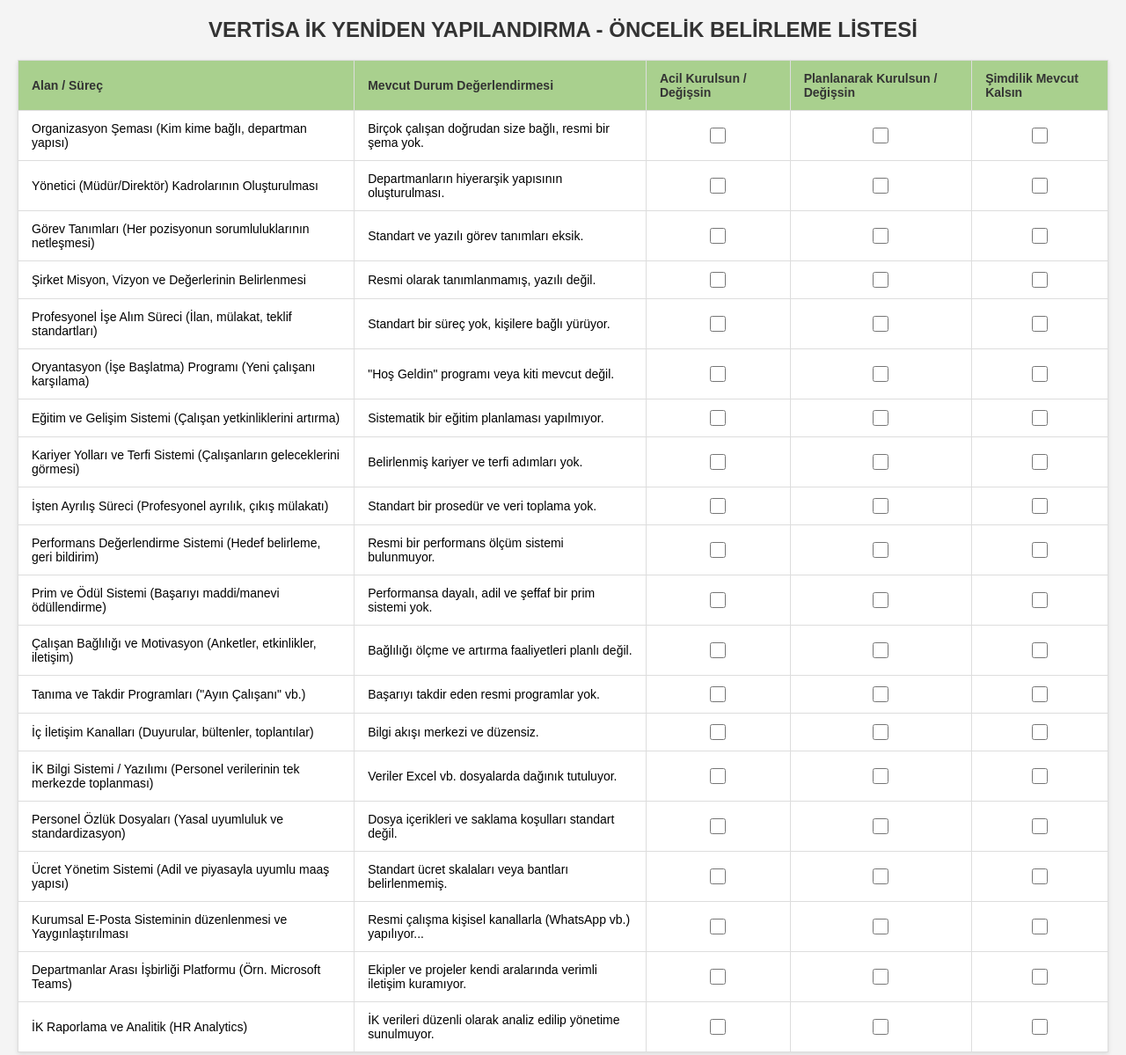
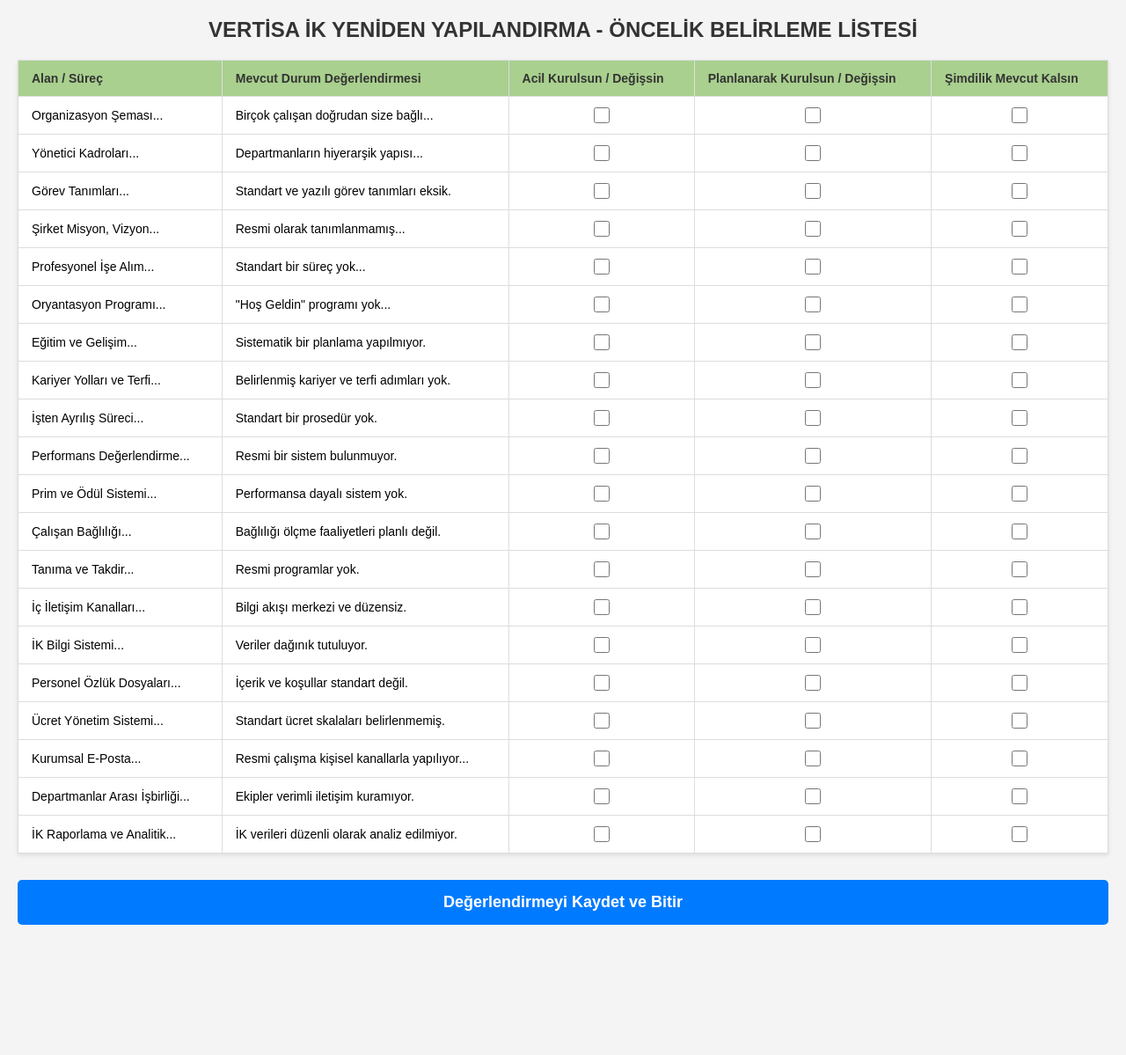
Before and after one commit to Sansverr/vertisaik, a website: page index.html in a window 1280 px wide. Shown: the top 1199 px of the page at 88% size. After the commit the page ends 1071 px from the top, so only its background shows below. Drawn offline with Linux system fonts and the light colour scheme.

Commit message:
Update index.html

```diff
--- a/index.html
+++ b/index.html
@@ -7,9 +7,7 @@
     <link href="style.css" rel="stylesheet" type="text/css" />
 </head>
 <body>
-
     <h1>VERTİSA İK YENİDEN YAPILANDIRMA - ÖNCELİK BELİRLEME LİSTESİ</h1>
-
     <div class="table-container">
         <table>
             <thead>
@@ -22,32 +20,32 @@
                 </tr>
             </thead>
             <tbody>
-                <tr><td>Organizasyon Şeması (Kim kime bağlı, departman yapısı)</td><td>Birçok çalışan doğrudan size bağlı, resmi bir şema yok.</td><td><input type="checkbox"></td><td><input type="checkbox"></td><td><input type="checkbox"></td></tr>
-                <tr><td>Yönetici (Müdür/Direktör) Kadrolarının Oluşturulması</td><td>Departmanların hiyerarşik yapısının oluşturulması.</td><td><input type="checkbox"></td><td><input type="checkbox"></td><td><input type="checkbox"></td></tr>
-                <tr><td>Görev Tanımları (Her pozisyonun sorumluluklarının netleşmesi)</td><td>Standart ve yazılı görev tanımları eksik.</td><td><input type="checkbox"></td><td><input type="checkbox"></td><td><input type="checkbox"></td></tr>
-                <tr><td>Şirket Misyon, Vizyon ve Değerlerinin Belirlenmesi</td><td>Resmi olarak tanımlanmamış, yazılı değil.</td><td><input type="checkbox"></td><td><input type="checkbox"></td><td><input type="checkbox"></td></tr>
-                <tr><td>Profesyonel İşe Alım Süreci (İlan, mülakat, teklif standartları)</td><td>Standart bir süreç yok, kişilere bağlı yürüyor.</td><td><input type="checkbox"></td><td><input type="checkbox"></td><td><input type="checkbox"></td></tr>
-                <tr><td>Oryantasyon (İşe Başlatma) Programı (Yeni çalışanı karşılama)</td><td>"Hoş Geldin" programı veya kiti mevcut değil.</td><td><input type="checkbox"></td><td><input type="checkbox"></td><td><input type="checkbox"></td></tr>
-                <tr><td>Eğitim ve Gelişim Sistemi (Çalışan yetkinliklerini artırma)</td><td>Sistematik bir eğitim planlaması yapılmıyor.</td><td><input type="checkbox"></td><td><input type="checkbox"></td><td><input type="checkbox"></td></tr>
-                <tr><td>Kariyer Yolları ve Terfi Sistemi (Çalışanların geleceklerini görmesi)</td><td>Belirlenmiş kariyer ve terfi adımları yok.</td><td><input type="checkbox"></td><td><input type="checkbox"></td><td><input type="checkbox"></td></tr>
-                <tr><td>İşten Ayrılış Süreci (Profesyonel ayrılık, çıkış mülakatı)</td><td>Standart bir prosedür ve veri toplama yok.</td><td><input type="checkbox"></td><td><input type="checkbox"></td><td><input type="checkbox"></td></tr>
-                <tr><td>Performans Değerlendirme Sistemi (Hedef belirleme, geri bildirim)</td><td>Resmi bir performans ölçüm sistemi bulunmuyor.</td><td><input type="checkbox"></td><td><input type="checkbox"></td><td><input type="checkbox"></td></tr>
-                <tr><td>Prim ve Ödül Sistemi (Başarıyı maddi/manevi ödüllendirme)</td><td>Performansa dayalı, adil ve şeffaf bir prim sistemi yok.</td><td><input type="checkbox"></td><td><input type="checkbox"></td><td><input type="checkbox"></td></tr>
-                <tr><td>Çalışan Bağlılığı ve Motivasyon (Anketler, etkinlikler, iletişim)</td><td>Bağlılığı ölçme ve artırma faaliyetleri planlı değil.</td><td><input type="checkbox"></td><td><input type="checkbox"></td><td><input type="checkbox"></td></tr>
-                <tr><td>Tanıma ve Takdir Programları ("Ayın Çalışanı" vb.)</td><td>Başarıyı takdir eden resmi programlar yok.</td><td><input type="checkbox"></td><td><input type="checkbox"></td><td><input type="checkbox"></td></tr>
-                <tr><td>İç İletişim Kanalları (Duyurular, bültenler, toplantılar)</td><td>Bilgi akışı merkezi ve düzensiz.</td><td><input type="checkbox"></td><td><input type="checkbox"></td><td><input type="checkbox"></td></tr>
-                <tr><td>İK Bilgi Sistemi / Yazılımı (Personel verilerinin tek merkezde toplanması)</td><td>Veriler Excel vb. dosyalarda dağınık tutuluyor.</td><td><input type="checkbox"></td><td><input type="checkbox"></td><td><input type="checkbox"></td></tr>
-                <tr><td>Personel Özlük Dosyaları (Yasal uyumluluk ve standardizasyon)</td><td>Dosya içerikleri ve saklama koşulları standart değil.</td><td><input type="checkbox"></td><td><input type="checkbox"></td><td><input type="checkbox"></td></tr>
-                <tr><td>Ücret Yönetim Sistemi (Adil ve piyasayla uyumlu maaş yapısı)</td><td>Standart ücret skalaları veya bantları belirlenmemiş.</td><td><input type="checkbox"></td><td><input type="checkbox"></td><td><input type="checkbox"></td></tr>
-                <tr><td>Kurumsal E-Posta Sisteminin düzenlenmesi ve Yaygınlaştırılması</td><td>Resmi çalışma kişisel kanallarla (WhatsApp vb.) yapılıyor...</td><td><input type="checkbox"></td><td><input type="checkbox"></td><td><input type="checkbox"></td></tr>
-                <tr><td>Departmanlar Arası İşbirliği Platformu (Örn. Microsoft Teams)</td><td>Ekipler ve projeler kendi aralarında verimli iletişim kuramıyor.</td><td><input type="checkbox"></td><td><input type="checkbox"></td><td><input type="checkbox"></td></tr>
-                <tr><td>İK Raporlama ve Analitik (HR Analytics)</td><td>İK verileri düzenli olarak analiz edilip yönetime sunulmuyor.</td><td><input type="checkbox"></td><td><input type="checkbox"></td><td><input type="checkbox"></td></tr>
+                <tr><td>Organizasyon Şeması...</td><td>Birçok çalışan doğrudan size bağlı...</td><td><input type="checkbox"></td><td><input type="checkbox"></td><td><input type="checkbox"></td></tr>
+                <tr><td>Yönetici Kadroları...</td><td>Departmanların hiyerarşik yapısı...</td><td><input type="checkbox"></td><td><input type="checkbox"></td><td><input type="checkbox"></td></tr>
+                <tr><td>Görev Tanımları...</td><td>Standart ve yazılı görev tanımları eksik.</td><td><input type="checkbox"></td><td><input type="checkbox"></td><td><input type="checkbox"></td></tr>
+                <tr><td>Şirket Misyon, Vizyon...</td><td>Resmi olarak tanımlanmamış...</td><td><input type="checkbox"></td><td><input type="checkbox"></td><td><input type="checkbox"></td></tr>
+                <tr><td>Profesyonel İşe Alım...</td><td>Standart bir süreç yok...</td><td><input type="checkbox"></td><td><input type="checkbox"></td><td><input type="checkbox"></td></tr>
+                <tr><td>Oryantasyon Programı...</td><td>"Hoş Geldin" programı yok...</td><td><input type="checkbox"></td><td><input type="checkbox"></td><td><input type="checkbox"></td></tr>
+                <tr><td>Eğitim ve Gelişim...</td><td>Sistematik bir planlama yapılmıyor.</td><td><input type="checkbox"></td><td><input type="checkbox"></td><td><input type="checkbox"></td></tr>
+                <tr><td>Kariyer Yolları ve Terfi...</td><td>Belirlenmiş kariyer ve terfi adımları yok.</td><td><input type="checkbox"></td><td><input type="checkbox"></td><td><input type="checkbox"></td></tr>
+                <tr><td>İşten Ayrılış Süreci...</td><td>Standart bir prosedür yok.</td><td><input type="checkbox"></td><td><input type="checkbox"></td><td><input type="checkbox"></td></tr>
+                <tr><td>Performans Değerlendirme...</td><td>Resmi bir sistem bulunmuyor.</td><td><input type="checkbox"></td><td><input type="checkbox"></td><td><input type="checkbox"></td></tr>
+                <tr><td>Prim ve Ödül Sistemi...</td><td>Performansa dayalı sistem yok.</td><td><input type="checkbox"></td><td><input type="checkbox"></td><td><input type="checkbox"></td></tr>
+                <tr><td>Çalışan Bağlılığı...</td><td>Bağlılığı ölçme faaliyetleri planlı değil.</td><td><input type="checkbox"></td><td><input type="checkbox"></td><td><input type="checkbox"></td></tr>
+                <tr><td>Tanıma ve Takdir...</td><td>Resmi programlar yok.</td><td><input type="checkbox"></td><td><input type="checkbox"></td><td><input type="checkbox"></td></tr>
+                <tr><td>İç İletişim Kanalları...</td><td>Bilgi akışı merkezi ve düzensiz.</td><td><input type="checkbox"></td><td><input type="checkbox"></td><td><input type="checkbox"></td></tr>
+                <tr><td>İK Bilgi Sistemi...</td><td>Veriler dağınık tutuluyor.</td><td><input type="checkbox"></td><td><input type="checkbox"></td><td><input type="checkbox"></td></tr>
+                <tr><td>Personel Özlük Dosyaları...</td><td>İçerik ve koşullar standart değil.</td><td><input type="checkbox"></td><td><input type="checkbox"></td><td><input type="checkbox"></td></tr>
+                <tr><td>Ücret Yönetim Sistemi...</td><td>Standart ücret skalaları belirlenmemiş.</td><td><input type="checkbox"></td><td><input type="checkbox"></td><td><input type="checkbox"></td></tr>
+                <tr><td>Kurumsal E-Posta...</td><td>Resmi çalışma kişisel kanallarla yapılıyor...</td><td><input type="checkbox"></td><td><input type="checkbox"></td><td><input type="checkbox"></td></tr>
+                <tr><td>Departmanlar Arası İşbirliği...</td><td>Ekipler verimli iletişim kuramıyor.</td><td><input type="checkbox"></td><td><input type="checkbox"></td><td><input type="checkbox"></td></tr>
+                <tr><td>İK Raporlama ve Analitik...</td><td>İK verileri düzenli olarak analiz edilmiyor.</td><td><input type="checkbox"></td><td><input type="checkbox"></td><td><input type="checkbox"></td></tr>
             </tbody>
         </table>
     </div>
-
-    <button id="saveButton">Değerlendirmeyi Kaydet ve Bitir</button>
-
+    <div class="button-container">
+        <button id="saveButton">Değerlendirmeyi Kaydet ve Bitir</button>
+    </div>
     <script src="script.js"></script>
 </body>
 </html>
```
